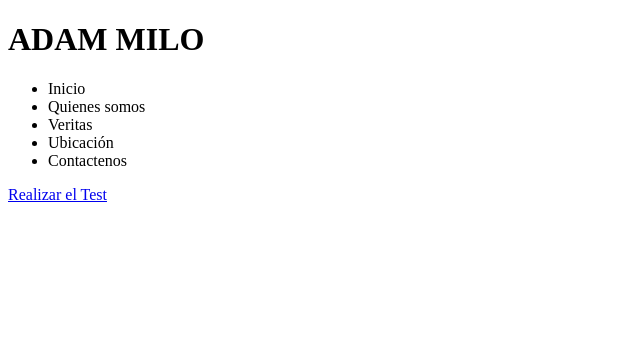
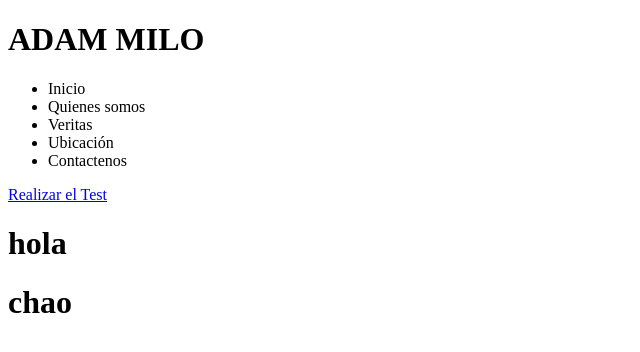
Before and after one commit to Mainumby/Adam-Milo, a plain HTML site: page index.html in a window 1280 px wide. Shown: the whole page, without its empty margins (0-640 px from the left). Drawn offline with Linux system fonts and the light colour scheme.

Commit message:
Update index.html
te va servir mucho mi cambio

```diff
--- a/index.html
+++ b/index.html
@@ -24,6 +24,7 @@
 		</a>
 	</section>
 
-
+	<h1>hola</h1>
+	<h1>chao</h1>
 </body>
 </html>
```
